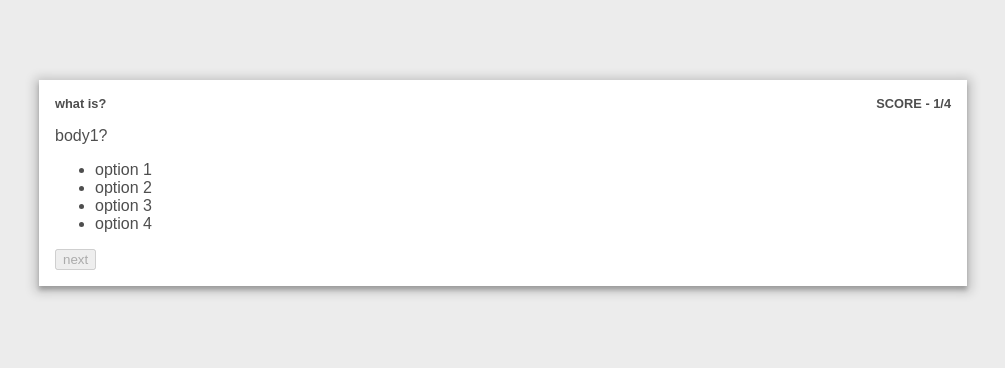
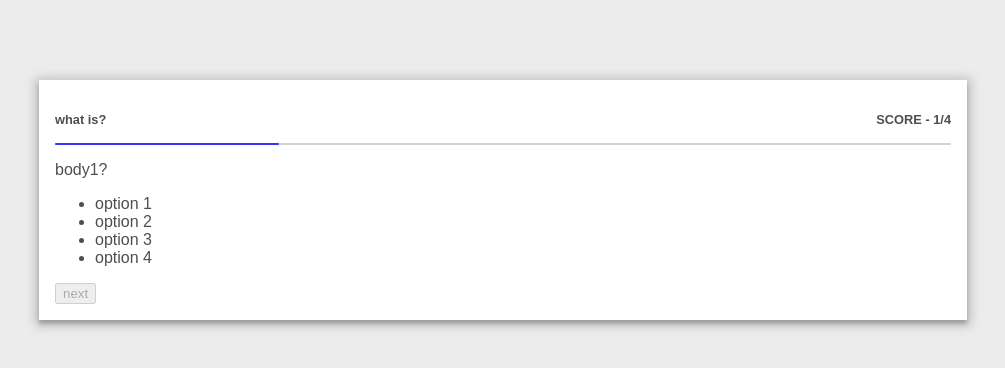
Before and after one commit to nirtamir2/quiz, a Vue app: page / in a window 1280 px wide. Shown: the top 368 px of the page, without its empty margins (137-1142 px from the left). Built offline with nearby package versions, Linux system fonts and the light colour scheme.

Commit message:
add progress bar

```diff
--- /dev/null
+++ b/src/components/ProgressBar.vue
@@ -0,0 +1,30 @@
+<template>
+    <div class="progress-bar">
+        <div class="progress" :style="{width: progress+'%'}"></div>
+    </div>
+</template>
+<script>
+export default {
+  name: 'ProgressBar',
+  props: {
+    progress: { type: Number, default: 0 }
+  }
+}
+</script>
+<style scoped>
+.progress-bar {
+  --progress-height: 2px;
+  width: 100%;
+  margin: 0;
+  height: var(--progress-height);
+  background-color: var(--text-light);
+  border-radius: var(--progress-height);
+}
+
+.progress {
+  border-radius: inherit;
+  height: 100%;
+  transition: 0.3s linear width;
+  background-color: var(--progress);
+}
+</style>
--- a/src/components/Question.vue
+++ b/src/components/Question.vue
@@ -4,6 +4,7 @@
       <h1 class="bold title">{{question.question}}</h1>
       <span class="bold score">SCORE - {{index}}/{{totalQuestions}}</span>
     </div>
+    <progress-bar :progress="index/totalQuestions * 100"/>
     <div class="question-body">
       <p>{{question.body}}</p>
       <ul>
@@ -20,8 +21,10 @@
 </template>
 
 <script>
+import ProgressBar from './ProgressBar'
 export default {
   name: 'Question',
+  components: {ProgressBar},
   props: {
     savedAnswer: {type: String, required: true},
     question: {type: Object, required: true},
@@ -58,6 +61,7 @@ export default {
 }
 
 .question-header {
+  padding: 1em 0;
   display: flex;
 }
 
--- a/src/main.css
+++ b/src/main.css
@@ -3,7 +3,7 @@
   --card-background: #ffffff;
   --button-primary: #cccccc;
   --text: #4e4e4e;
-  --text--light: #767676;
+  --text-light: #d3d3d3;
   --progress: #3734f8;
   --option-border-selected: #b4b4b4;
   --option-border: #e5e5e5;
```
